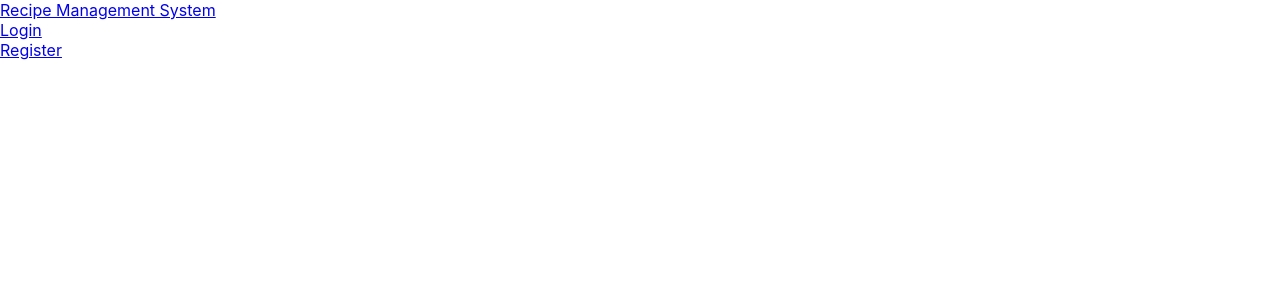
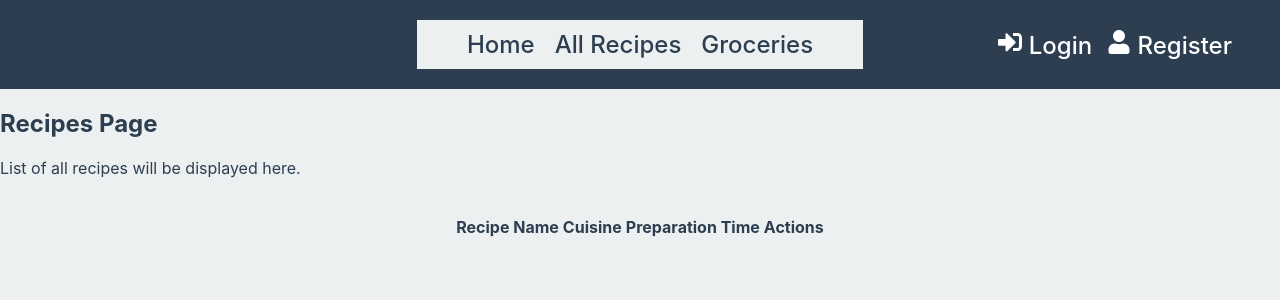
Before and after one commit to jamizan/SDS_FullStack, a React (Create React App) app in the folder recipe_management_system/frontend/: page /recipes in a window 1280 px wide. Shown: the top 300 px of the page. Built offline with nearby package versions, Linux system fonts and the light colour scheme.

Commit message:
feat: implement recipes page and enhance header with user authentication links. created basic css for dash board and menu items

```diff
--- a/recipe_management_system/frontend/src/App.js
+++ b/recipe_management_system/frontend/src/App.js
@@ -4,6 +4,7 @@ import Dashboard from './pages/Dashboard.jsx';
 import Header from './components/Header.jsx';
 import Login from './pages/Login.jsx';
 import Register from './pages/Register.jsx';
+import Recipes from './pages/Recipes.jsx';
 
 function App() {
   return (
@@ -14,6 +15,7 @@ function App() {
           <Route path='/' element={<Dashboard />} />
           <Route path='/login' element={<Login />} />
           <Route path='/register' element={<Register />} />
+          <Route path='/recipes' element={<Recipes />} />
         </Routes>
       </div>
     </Router>
--- a/recipe_management_system/frontend/src/components/Header.jsx
+++ b/recipe_management_system/frontend/src/components/Header.jsx
@@ -1,18 +1,48 @@
 import {Link, useNavigate} from 'react-router-dom'
+import {FaSignInAlt, FaUser, FaSignOutAlt} from 'react-icons/fa'
+import {useSelector, useDispatch} from 'react-redux'
+import {logout, reset} from '../features/auth/authSlice'
+import Menu from './Menu.jsx'
 
 function Header() {
+  const navigate = useNavigate()
+  const dispatch = useDispatch()
+  const {user} = useSelector((state) => state.auth)
+
+  const onLogout = () => {
+    dispatch(logout())
+    dispatch(reset())
+    navigate('/')
+  }
+
   return (
     <header className='heading'>
-        <div className="logo">
-            <Link to='/'>Recipe Management System</Link>
+        <div className='menu-container'>
+          <Menu />
         </div>
-        <div className="login">
-            <Link to='/login'>Login</Link>
-        </div>
-        <div className="register">
-            <Link to='/register'>Register</Link>
-        </div>
-    </header>
+        <div className="user-links">
+          {user ? (
+            <>
+              <p>Welcome {user.name}</p>
+              <button onClick={onLogout}>
+                <FaSignOutAlt /> Logout
+              </button>
+            </>
+          ) : (
+            <>
+              <div className="login">
+                <Link to='/login'>
+                  <FaSignInAlt /> Login
+                </Link>
+              </div>
+              <div className="register">
+                <Link to='/register'>
+                  <FaUser /> Register
+                </Link>
+              </div>
+            </>
+          )}
+        </div>    </header>
   )
 }
 
--- /dev/null
+++ b/recipe_management_system/frontend/src/components/Menu.jsx
@@ -0,0 +1,13 @@
+import { Link } from "react-router-dom"
+
+function Menu() {
+  return (
+    <div className="menu">
+      <Link to="/">Home</Link>
+      <Link to="/recipes">All Recipes</Link>
+      <Link to="/groceries">Groceries</Link>
+    </div>
+  )
+}
+
+export default Menu
--- /dev/null
+++ b/recipe_management_system/frontend/src/components/RecipeTable.jsx
@@ -0,0 +1,31 @@
+function RecipeTable({ recipes, showActions = true, columns = ['name', 'cuisine', 'time'] }) {
+  return (
+    <table className="recipe-table">
+      <thead>
+        <tr>
+          {columns.includes('name') && <th>Recipe Name</th>}
+          {columns.includes('cuisine') && <th>Cuisine</th>}
+          {columns.includes('time') && <th>Preparation Time</th>}
+          {showActions && <th>Actions</th>}
+        </tr>
+      </thead>
+      <tbody>
+        {recipes.map((recipe) => (
+          <tr key={recipe.id}>
+            {columns.includes('name') && <td>{recipe.title}</td>}
+            {columns.includes('cuisine') && <td>{recipe.cuisine}</td>}
+            {columns.includes('time') && <td>{recipe.prepTime}</td>}
+            {showActions && (
+              <td>
+                <button>Edit</button>
+                <button>Delete</button>
+              </td>
+            )}
+          </tr>
+        ))}
+      </tbody>
+    </table>
+  );
+}
+
+export default RecipeTable;
--- a/recipe_management_system/frontend/src/index.css
+++ b/recipe_management_system/frontend/src/index.css
@@ -1,3 +1,16 @@
+:root {
+  --primary: #2c3e50;
+  --secondary: #707070;
+  --accent: #3498db;
+  --success: #27ae60;
+  --warning: #f39c12;
+  --dark: #34495e;
+  --light: #ecf0f1;
+  --white: #ffffff;
+  --text-dark: #2c3e50;
+  --text-light: #7f8c8d;
+}
+
 body {
   margin: 0;
   font-family: -apple-system, BlinkMacSystemFont, 'Segoe UI', 'Roboto', 'Oxygen',
@@ -5,9 +18,82 @@ body {
     sans-serif;
   -webkit-font-smoothing: antialiased;
   -moz-osx-font-smoothing: grayscale;
+  background-color: var(--light);
+  color: var(--text-dark);
 }
 
-code {
-  font-family: source-code-pro, Menlo, Monaco, Consolas, 'Courier New',
-    monospace;
+/* Header Styles */
+.heading {
+  display: flex;
+  align-items: center;
+  justify-content: center;
+  font-size: 1.5rem;
+  font-weight: bold;
+  padding: 20px 0;
+  background: var(--primary);
+  color: var(--white);
+  position: relative;
 }
+.user-links {
+  display: flex;
+  gap: 15px;
+  justify-content: flex-end;
+  align-items: center;
+  margin-right: 2em;
+  position: absolute;
+  right: 0;
+}
+.user-links a {
+  text-decoration: none;
+  color: var(--white);
+  font-weight: 500;
+  transition: color 0.3s;
+}
+.user-links a:hover {
+  color: var(--accent);
+}
+.user-links button {
+  background: var(--secondary);
+  color: var(--white);
+  border: none;
+  padding: 8px 16px;
+  border-radius: 4px;
+  cursor: pointer;
+  font-weight: 500;
+  transition: background 0.3s;
+}
+.user-links button:hover {
+  background: #c0392b;
+}
+
+/* Menu Styles */
+.menu-container {
+  flex: 1;
+  display: flex;
+  justify-content: center;
+}
+.menu {
+  display: flex;
+  gap: 20px;
+  background: var(--light);
+  padding: 10px 50px;
+  justify-content: space-between;
+  text-decoration: none;
+}
+.menu a {
+  text-decoration: none;
+  color: var(--text-dark);
+  font-weight: 500;
+  transition: color 0.3s;
+}
+.menu a:hover {
+  color: var(--accent);
+}
+
+/* Recipes styles */
+.recipes-container table{
+  padding: 20px;
+  align-items: center;
+  justify-content: center;
+  display: flex;
+}
--- a/recipe_management_system/frontend/src/pages/Dashboard.jsx
+++ b/recipe_management_system/frontend/src/pages/Dashboard.jsx
@@ -7,7 +7,7 @@ function Dashboard() {
 
   return (
     <div>
-        <h2>Dashboard Page</h2>
+        <h2>Home/dashboard Page</h2>
         <p>Welcome {user && user.name}</p>
     </div>
   )
--- a/recipe_management_system/frontend/src/pages/Login.jsx
+++ b/recipe_management_system/frontend/src/pages/Login.jsx
@@ -53,7 +53,7 @@ function Login() {
 
   return (
     <>
-      <section className="heading">
+      <section className="head">
         <h1>
           <FaSignInAlt /> Login
         </h1>
--- /dev/null
+++ b/recipe_management_system/frontend/src/pages/Recipes.jsx
@@ -0,0 +1,13 @@
+import RecipeTable from "../components/RecipeTable"
+
+function Recipes() {
+  return (
+    <div className="recipes-container">
+        <h2>Recipes Page</h2>
+        <p>List of all recipes will be displayed here.</p>
+        <RecipeTable recipes={[]} />
+    </div>
+  )
+}
+
+export default Recipes
```
